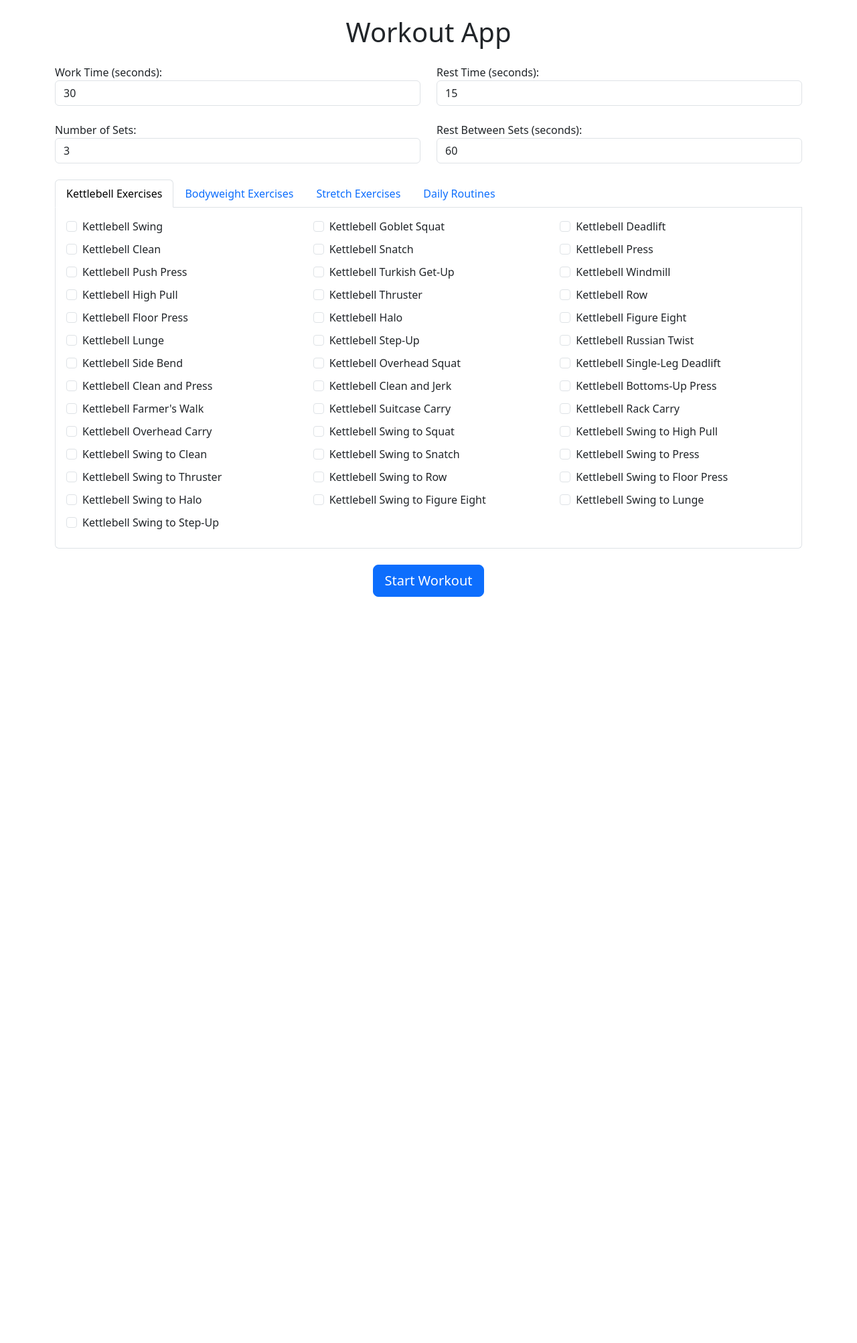
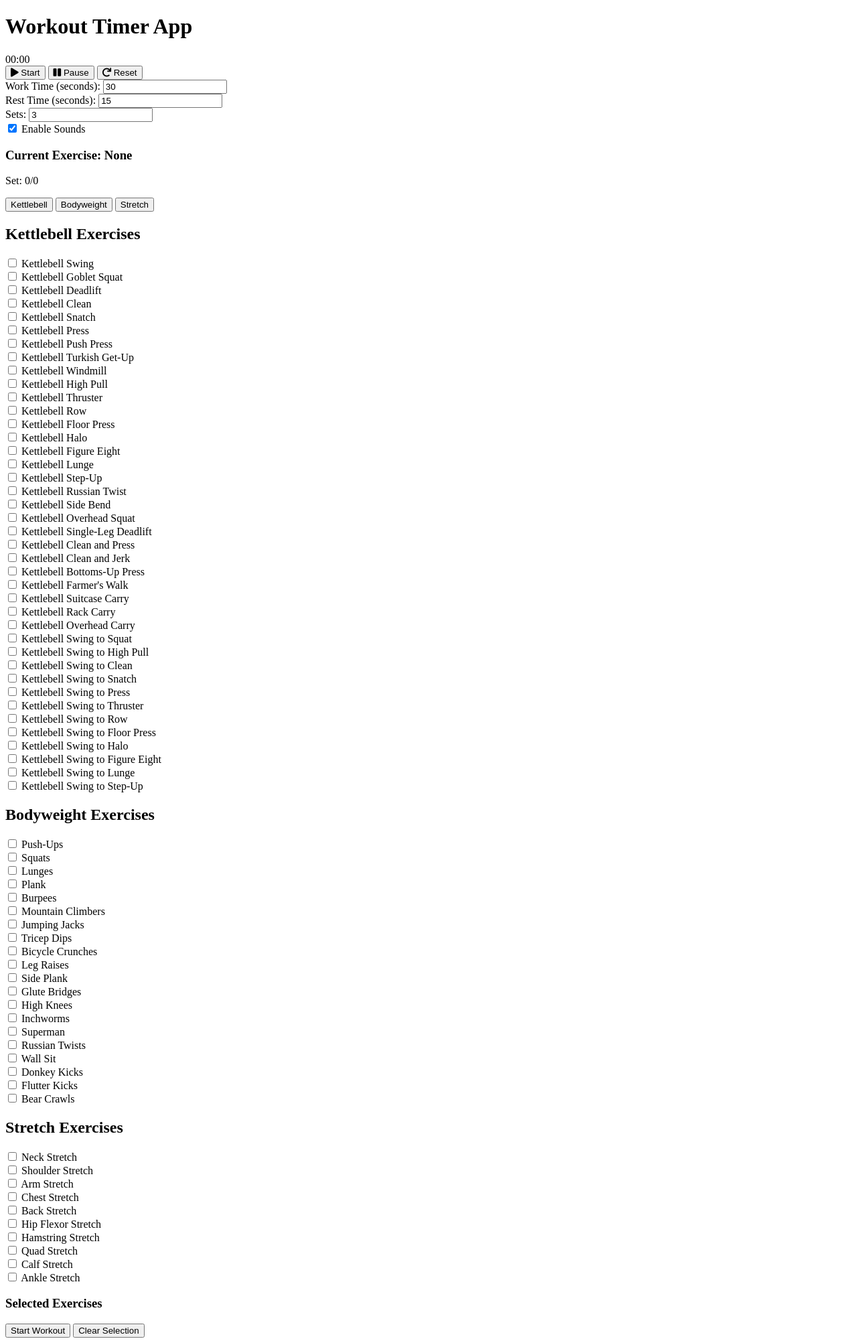
Before and after one commit to sudarsanraji/kettle-bell-updated, a Flask app: page / in a window 1280 px wide. Shown: the whole page at 67% size. Before the commit the page ends 891 px from the top, so only its background shows below. Run offline with Flask 3, Linux system fonts and the light colour scheme.

Commit message:
Initial commit - workout app with timer and sound alerts

```diff
--- a/app.py
+++ b/app.py
@@ -1,79 +1,47 @@
-from flask import Flask, render_template, jsonify, request
-import os
-from datetime import datetime, timedelta
-import time
+from flask import Flask, render_template
 
 app = Flask(__name__)
 
 # Exercise data
-EXERCISES = {
-    "kettlebell": [
-        "Kettlebell Swing", "Kettlebell Goblet Squat", "Kettlebell Deadlift",
-        "Kettlebell Clean", "Kettlebell Snatch", "Kettlebell Press",
-        "Kettlebell Push Press", "Kettlebell Turkish Get-Up", "Kettlebell Windmill",
-        "Kettlebell High Pull", "Kettlebell Thruster", "Kettlebell Row",
-        "Kettlebell Floor Press", "Kettlebell Halo", "Kettlebell Figure Eight",
-        "Kettlebell Lunge", "Kettlebell Step-Up", "Kettlebell Russian Twist",
-        "Kettlebell Side Bend", "Kettlebell Overhead Squat", "Kettlebell Single-Leg Deadlift",
-        "Kettlebell Clean and Press", "Kettlebell Clean and Jerk", "Kettlebell Bottoms-Up Press",
-        "Kettlebell Farmer's Walk", "Kettlebell Suitcase Carry", "Kettlebell Rack Carry",
-        "Kettlebell Overhead Carry", "Kettlebell Swing to Squat", "Kettlebell Swing to High Pull",
-        "Kettlebell Swing to Clean", "Kettlebell Swing to Snatch", "Kettlebell Swing to Press",
-        "Kettlebell Swing to Thruster", "Kettlebell Swing to Row", "Kettlebell Swing to Floor Press",
-        "Kettlebell Swing to Halo", "Kettlebell Swing to Figure Eight", "Kettlebell Swing to Lunge",
-        "Kettlebell Swing to Step-Up"
-    ],
-    "bodyweight": [
-        "Push-Ups", "Squats", "Lunges", "Plank", "Burpees",
-        "Mountain Climbers", "Jumping Jacks", "Tricep Dips", "Bicycle Crunches",
-        "Leg Raises", "Side Plank", "Glute Bridges", "High Knees", "Inchworms",
-        "Superman", "Russian Twists", "Wall Sit", "Donkey Kicks", "Flutter Kicks",
-        "Bear Crawls"
-    ],
-    "stretch": [
-        "Neck Stretch", "Shoulder Stretch", "Arm Stretch", "Chest Stretch",
-        "Back Stretch", "Hip Flexor Stretch", "Hamstring Stretch", "Quad Stretch",
-        "Calf Stretch", "Full Body Stretch"
-    ]
-}
+kettlebell_exercises = [
+    "Kettlebell Swing", "Kettlebell Goblet Squat", "Kettlebell Deadlift",
+    "Kettlebell Clean", "Kettlebell Snatch", "Kettlebell Press",
+    "Kettlebell Push Press", "Kettlebell Turkish Get-Up", "Kettlebell Windmill",
+    "Kettlebell High Pull", "Kettlebell Thruster", "Kettlebell Row",
+    "Kettlebell Floor Press", "Kettlebell Halo", "Kettlebell Figure Eight",
+    "Kettlebell Lunge", "Kettlebell Step-Up", "Kettlebell Russian Twist",
+    "Kettlebell Side Bend", "Kettlebell Overhead Squat", "Kettlebell Single-Leg Deadlift",
+    "Kettlebell Clean and Press", "Kettlebell Clean and Jerk", "Kettlebell Bottoms-Up Press",
+    "Kettlebell Farmer's Walk", "Kettlebell Suitcase Carry", "Kettlebell Rack Carry",
+    "Kettlebell Overhead Carry", "Kettlebell Swing to Squat", "Kettlebell Swing to High Pull",
+    "Kettlebell Swing to Clean", "Kettlebell Swing to Snatch", "Kettlebell Swing to Press",
+    "Kettlebell Swing to Thruster", "Kettlebell Swing to Row", "Kettlebell Swing to Floor Press",
+    "Kettlebell Swing to Halo", "Kettlebell Swing to Figure Eight", "Kettlebell Swing to Lunge",
+    "Kettlebell Swing to Step-Up"
+]
 
-DAILY_ROUTINES = [
-    "Wake Up Early", "Hydrate", "Stretch or Exercise", "Meditate or Practice Mindfulness",
-    "Healthy Breakfast", "Plan Your Day", "Personal Hygiene",
-    "Read or Listen to Something Inspirational"
+bodyweight_exercises = [
+    "Push-Ups", "Squats", "Lunges", "Plank", "Burpees",
+    "Mountain Climbers", "Jumping Jacks", "Tricep Dips",
+    "Bicycle Crunches", "Leg Raises", "Side Plank",
+    "Glute Bridges", "High Knees", "Inchworms", "Superman",
+    "Russian Twists", "Wall Sit", "Donkey Kicks",
+    "Flutter Kicks", "Bear Crawls"
+]
+
+stretch_exercises = [
+    "Neck Stretch", "Shoulder Stretch", "Arm Stretch",
+    "Chest Stretch", "Back Stretch", "Hip Flexor Stretch",
+    "Hamstring Stretch", "Quad Stretch", "Calf Stretch",
+    "Ankle Stretch"
 ]
 
 @app.route('/')
 def index():
-    return render_template('index.html', exercises=EXERCISES, routines=DAILY_ROUTINES)
-
-@app.route('/start_workout', methods=['POST'])
-def start_workout():
-    data = request.json
-    exercises = data.get('exercises', [])
-    work_time = int(data.get('work_time', 30))
-    rest_time = int(data.get('rest_time', 15))
-    sets = int(data.get('sets', 3))
-    set_rest_time = int(data.get('set_rest_time', 60))
-
-    # Simulate workout timing (in a real app, this would be handled client-side)
-    workout_data = {
-        "total_time": (work_time * len(exercises) * sets) +
-                      (rest_time * (len(exercises) - 1) * sets) +
-                      (set_rest_time * (sets - 1)),
-        "exercises": exercises,
-        "work_time": work_time,
-        "rest_time": rest_time,
-        "sets": sets,
-        "set_rest_time": set_rest_time
-    }
-
-    return jsonify(workout_data)
-
-@app.route('/get_sound/<sound_name>')
-def get_sound(sound_name):
-    # In a real app, you would serve the sound file
-    return jsonify({"status": "sound available"})
+    return render_template('index.html',
+                         kettlebell_exercises=kettlebell_exercises,
+                         bodyweight_exercises=bodyweight_exercises,
+                         stretch_exercises=stretch_exercises)
 
 if __name__ == '__main__':
     app.run(debug=True)
--- a/static/js/script.js
+++ b/static/js/script.js
@@ -2,22 +2,16 @@
     const startWorkoutBtn = document.getElementById('start-workout');
     const pauseWorkoutBtn = document.getElementById('pause-workout');
     const stopWorkoutBtn = document.getElementById('stop-workout');
-    const workoutDisplay = document.getElementById('workout-display');
     const currentExerciseDisplay = document.getElementById('current-exercise');
     const timerDisplay = document.getElementById('timer-display');
     const progressBar = document.getElementById('progress-bar');
     const setInfoDisplay = document.getElementById('set-info');
-
-    const startSound = document.getElementById('start-sound');
-    const restSound = document.getElementById('rest-sound');
-    const finishSound = document.getElementById('finish-sound');
+    const upcomingExercisesList = document.getElementById('upcoming-exercises');
 
     let workoutInterval;
     let currentTime = 0;
     let isPaused = false;
     let currentWorkout = null;
-    let currentSet = 1;
-    let currentExerciseIndex = 0;
     let isResting = false;
 
     startWorkoutBtn.addEventListener('click', function() {
@@ -42,11 +36,24 @@
             currentExerciseIndex: 0
         };
 
-        startWorkoutBtn.style.display = 'none';
-        workoutDisplay.style.display = 'block';
+        // Update upcoming exercises list
+        updateUpcomingExercises();
 
         startSet();
     });
+
+    function updateUpcomingExercises() {
+        upcomingExercisesList.innerHTML = '';
+        const exercisesForSet = [...currentWorkout.exercises];
+
+        // Add exercises for current set
+        exercisesForSet.forEach((exercise, index) => {
+            const li = document.createElement('li');
+            li.className = 'list-group-item';
+            li.textContent = `${index + 1}. ${exercise}`;
+            upcomingExercisesList.appendChild(li);
+        });
+    }
 
     pauseWorkoutBtn.addEventListener('click', function() {
         if (isPaused) {
@@ -62,8 +69,10 @@
 
     stopWorkoutBtn.addEventListener('click', function() {
         clearInterval(workoutInterval);
-        workoutDisplay.style.display = 'none';
-        startWorkoutBtn.style.display = 'block';
+        currentExerciseDisplay.textContent = "Workout Stopped";
+        timerDisplay.textContent = "00:00";
+        progressBar.style.width = "0%";
+        setInfoDisplay.textContent = "";
         currentWorkout = null;
     });
 
@@ -107,8 +116,6 @@
                 }
             }
         });
-
-        startSound.play();
     }
 
     function startRest() {
@@ -117,7 +124,6 @@
         startTimer(currentWorkout.restTime, function() {
             startExercise();
         });
-        restSound.play();
     }
 
     function startRestBetweenSets() {
@@ -127,7 +133,6 @@
             currentWorkout.currentSet++;
             startSet();
         });
-        restSound.play();
     }
 
     function startTimer(duration, callback) {
@@ -178,11 +183,5 @@
         timerDisplay.textContent = "00:00";
         progressBar.style.width = "100%";
         setInfoDisplay.textContent = "";
-        finishSound.play();
-
-        setTimeout(function() {
-            workoutDisplay.style.display = 'none';
-            startWorkoutBtn.style.display = 'block';
-        }, 5000);
     }
 });
--- a/templates/index.html
+++ b/templates/index.html
@@ -4,139 +4,107 @@
     <meta charset="UTF-8">
     <meta name="viewport" content="width=device-width, initial-scale=1.0">
     <title>Workout App</title>
-    <link href="https://cdn.jsdelivr.net/npm/bootstrap@5.3.0/dist/css/bootstrap.min.css" rel="stylesheet">
+    <link rel="stylesheet" href="https://cdnjs.cloudflare.com/ajax/libs/font-awesome/5.15.3/css/all.min.css">
     <link rel="stylesheet" href="{{ url_for('static', filename='css/style.css') }}">
 </head>
 <body>
-    <div class="container mt-4">
-        <h1 class="text-center my-4">Workout App</h1>
+    <div class="container">
+        <h1>Workout Timer App</h1>
 
-        <div class="row mb-4">
-            <div class="col-md-6">
-                <div class="form-group">
+        <div class="app-layout">
+            <!-- Timer Section -->
+            <div class="timer-section">
+                <div class="timer-display">
+                    <span id="minutes">00</span>:<span id="seconds">00</span>
+                </div>
+                <div class="timer-controls">
+                    <button id="start-btn"><i class="fas fa-play"></i> Start</button>
+                    <button id="pause-btn"><i class="fas fa-pause"></i> Pause</button>
+                    <button id="reset-btn"><i class="fas fa-redo"></i> Reset</button>
+                </div>
+                <div class="timer-settings">
+                    <div class="setting">
                         <label for="work-time">Work Time (seconds):</label>
-                    <input type="number" class="form-control" id="work-time" value="30" min="5">
+                        <input type="number" id="work-time" value="30" min="1">
+                    </div>
+                    <div class="setting">
+                        <label for="rest-time">Rest Time (seconds):</label>
+                        <input type="number" id="rest-time" value="15" min="1">
+                    </div>
+                    <div class="setting">
+                        <label for="sets">Sets:</label>
+                        <input type="number" id="sets" value="3" min="1">
+                    </div>
+                    <div class="setting">
+                        <label>
+                            <input type="checkbox" id="sound-enabled" checked>
+                            Enable Sounds
+                        </label>
                     </div>
                 </div>
-            <div class="col-md-6">
-                <div class="form-group">
-                    <label for="rest-time">Rest Time (seconds):</label>
-                    <input type="number" class="form-control" id="rest-time" value="15" min="5">
-                </div>
+                <div class="current-exercise">
+                    <h3>Current Exercise: <span id="current-exercise-name">None</span></h3>
+                    <p>Set: <span id="current-set">0</span>/<span id="total-sets">0</span></p>
                 </div>
             </div>
 
-        <div class="row mb-4">
-            <div class="col-md-6">
-                <div class="form-group">
-                    <label for="sets">Number of Sets:</label>
-                    <input type="number" class="form-control" id="sets" value="3" min="1">
-                </div>
-            </div>
-            <div class="col-md-6">
-                <div class="form-group">
-                    <label for="set-rest-time">Rest Between Sets (seconds):</label>
-                    <input type="number" class="form-control" id="set-rest-time" value="60" min="10">
-                </div>
-            </div>
+            <!-- Exercises Section -->
+            <div class="exercises-section">
+                <div class="tabs">
+                    <button class="tab-btn active" data-tab="kettlebell">Kettlebell</button>
+                    <button class="tab-btn" data-tab="bodyweight">Bodyweight</button>
+                    <button class="tab-btn" data-tab="stretch">Stretch</button>
                 </div>
 
-        <ul class="nav nav-tabs" id="exerciseTabs" role="tablist">
-            <li class="nav-item" role="presentation">
-                <button class="nav-link active" id="kettlebell-tab" data-bs-toggle="tab" data-bs-target="#kettlebell" type="button" role="tab">Kettlebell Exercises</button>
-            </li>
-            <li class="nav-item" role="presentation">
-                <button class="nav-link" id="bodyweight-tab" data-bs-toggle="tab" data-bs-target="#bodyweight" type="button" role="tab">Bodyweight Exercises</button>
-            </li>
-            <li class="nav-item" role="presentation">
-                <button class="nav-link" id="stretch-tab" data-bs-toggle="tab" data-bs-target="#stretch" type="button" role="tab">Stretch Exercises</button>
-            </li>
-            <li class="nav-item" role="presentation">
-                <button class="nav-link" id="routine-tab" data-bs-toggle="tab" data-bs-target="#routine" type="button" role="tab">Daily Routines</button>
-            </li>
-        </ul>
-
-        <div class="tab-content p-3 border border-top-0 rounded-bottom" id="exerciseTabsContent">
-            <div class="tab-pane fade show active" id="kettlebell" role="tabpanel">
-                <div class="row">
-                    {% for exercise in exercises.kettlebell %}
-                    <div class="col-md-4 mb-2">
-                        <div class="form-check">
-                            <input class="form-check-input exercise-check" type="checkbox" value="{{ exercise }}" id="kb-{{ loop.index }}">
-                            <label class="form-check-label" for="kb-{{ loop.index }}">{{ exercise }}</label>
-                        </div>
+                <div class="tab-content active" id="kettlebell-tab">
+                    <h2>Kettlebell Exercises</h2>
+                    <div class="exercise-list">
+                        {% for exercise in kettlebell_exercises %}
+                        <div class="exercise-item">
+                            <input type="checkbox" id="kb-{{ loop.index }}" class="exercise-checkbox" data-type="kettlebell">
+                            <label for="kb-{{ loop.index }}">{{ exercise }}</label>
                         </div>
                         {% endfor %}
                     </div>
                 </div>
 
-            <div class="tab-pane fade" id="bodyweight" role="tabpanel">
-                <div class="row">
-                    {% for exercise in exercises.bodyweight %}
-                    <div class="col-md-4 mb-2">
-                        <div class="form-check">
-                            <input class="form-check-input exercise-check" type="checkbox" value="{{ exercise }}" id="bw-{{ loop.index }}">
-                            <label class="form-check-label" for="bw-{{ loop.index }}">{{ exercise }}</label>
-                        </div>
+                <div class="tab-content" id="bodyweight-tab">
+                    <h2>Bodyweight Exercises</h2>
+                    <div class="exercise-list">
+                        {% for exercise in bodyweight_exercises %}
+                        <div class="exercise-item">
+                            <input type="checkbox" id="bw-{{ loop.index }}" class="exercise-checkbox" data-type="bodyweight">
+                            <label for="bw-{{ loop.index }}">{{ exercise }}</label>
                         </div>
                         {% endfor %}
                     </div>
                 </div>
 
-            <div class="tab-pane fade" id="stretch" role="tabpanel">
-                <div class="row">
-                    {% for exercise in exercises.stretch %}
-                    <div class="col-md-4 mb-2">
-                        <div class="form-check">
-                            <input class="form-check-input exercise-check" type="checkbox" value="{{ exercise }}" id="st-{{ loop.index }}">
-                            <label class="form-check-label" for="st-{{ loop.index }}">{{ exercise }}</label>
-                        </div>
+                <div class="tab-content" id="stretch-tab">
+                    <h2>Stretch Exercises</h2>
+                    <div class="exercise-list">
+                        {% for exercise in stretch_exercises %}
+                        <div class="exercise-item">
+                            <input type="checkbox" id="st-{{ loop.index }}" class="exercise-checkbox" data-type="stretch">
+                            <label for="st-{{ loop.index }}">{{ exercise }}</label>
                         </div>
                         {% endfor %}
                     </div>
-                <div class="mt-4">
-                    <h5>Benefits of Stretching:</h5>
-                    <ul>
-                        <li>Builds greater overall flexibility</li>
-                        <li>Relieves stress</li>
-                        <li>Helps your body get back to its pre-exercise state</li>
-                        <li>Gives your mind and body a chance to reflect on the workout</li>
-                        <li>May reduce post-exercise muscle soreness and stiffness</li>
-                    </ul>
+                </div>
+
+                <div class="selected-exercises">
+                    <h3>Selected Exercises</h3>
+                    <div id="selected-list"></div>
+                    <button id="start-workout-btn">Start Workout</button>
+                    <button id="clear-selection-btn">Clear Selection</button>
+                </div>
+            </div>
         </div>
     </div>
 
-            <div class="tab-pane fade" id="routine" role="tabpanel">
-                <h5>Morning Routine Suggestions:</h5>
-                <ul class="list-group mb-4">
-                    {% for routine in routines %}
-                    <li class="list-group-item">{{ routine }}</li>
-                    {% endfor %}
-                </ul>
-            </div>
-        </div>
+    <audio id="bell-sound" src="{{ url_for('static', filename='sounds/bell.mp3') }}"></audio>
+    <audio id="beep-sound" src="{{ url_for('static', filename='sounds/beep.mp3') }}"></audio>
 
-        <div class="text-center my-4">
-            <button id="start-workout" class="btn btn-primary btn-lg">Start Workout</button>
-        </div>
-
-        <div id="workout-display" class="text-center" style="display: none;">
-            <h2 id="current-exercise"></h2>
-            <div class="progress my-3">
-                <div id="progress-bar" class="progress-bar" role="progressbar" style="width: 0%"></div>
-            </div>
-            <h1 id="timer-display">00:00</h1>
-            <p id="set-info"></p>
-            <button id="pause-workout" class="btn btn-warning">Pause</button>
-            <button id="stop-workout" class="btn btn-danger">Stop</button>
-        </div>
-    </div>
-
-    <audio id="start-sound" src="{{ url_for('static', filename='sounds/start.mp3') }}"></audio>
-    <audio id="rest-sound" src="{{ url_for('static', filename='sounds/bell.mp3') }}"></audio>
-    <audio id="finish-sound" src="{{ url_for('static', filename='sounds/finish.mp3') }}"></audio>
-
-    <script src="https://cdn.jsdelivr.net/npm/bootstrap@5.3.0/dist/js/bootstrap.bundle.min.js"></script>
     <script src="{{ url_for('static', filename='js/script.js') }}"></script>
 </body>
 </html>
```
Also changed, not shown: static/css/styles.css (+200 -23 lines), templates/index_update.html (added, +139 -0 lines), 2 other files. Lines whose indentation alone changed are shown as unchanged.
